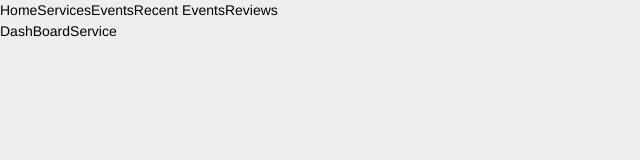
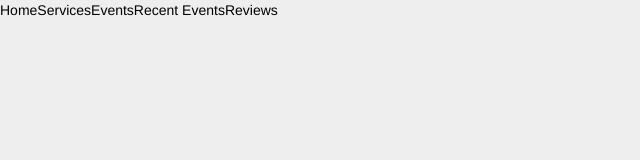
Before and after one commit to tofail-ahmed/event-360-client, a React (Vite) app: page /admin/service in a window 1280 px wide. Shown: the top 160 px of the page, without its empty margins (0-640 px from the left). Built offline with nearby package versions, Linux system fonts and the light colour scheme.

Commit message:
tanstack query added

```diff
--- a/package.json
+++ b/package.json
@@ -10,6 +10,7 @@
     "preview": "vite preview"
   },
   "dependencies": {
+    "@tanstack/react-query": "^5.18.1",
     "aos": "^3.0.0-beta.6",
     "framer-motion": "^11.0.3",
     "localforage": "^1.10.0",
--- a/src/main.tsx
+++ b/src/main.tsx
@@ -17,7 +17,8 @@
 import DashBoardRecentEvent from './pages/dashboard/DashBoardRecentEvent/DashBoardRecentEvent.tsx';
 import DashBoardEvents from './pages/dashboard/DashBoardEvents/DashBoardEvents.tsx';
 import DashBoardService from './pages/dashboard/DashBoardService/DashBoardService.tsx';
-
+import { QueryClient, QueryClientProvider } from '@tanstack/react-query';
+const queryClient = new QueryClient()
 
 const router = createBrowserRouter([
   {
@@ -82,6 +83,8 @@
 ]);
 ReactDOM.createRoot(document.getElementById('root')!).render(
   <React.StrictMode>
+    <QueryClientProvider client={queryClient}>
     <RouterProvider router={router} />
+    </QueryClientProvider>
   </React.StrictMode>,
 )
--- a/src/pages/dashboard/DashBoardService/DashBoardService.tsx
+++ b/src/pages/dashboard/DashBoardService/DashBoardService.tsx
@@ -1,8 +1,13 @@
 import React from 'react'
+
 
 const DashBoardService = () => {
   return (
-    <div>DashBoardService</div>
+    <div>
+
+
+
+    </div>
   )
 }
 
```
Also changed, not shown: 1 other file (tests, documents, lock files or other folders).
